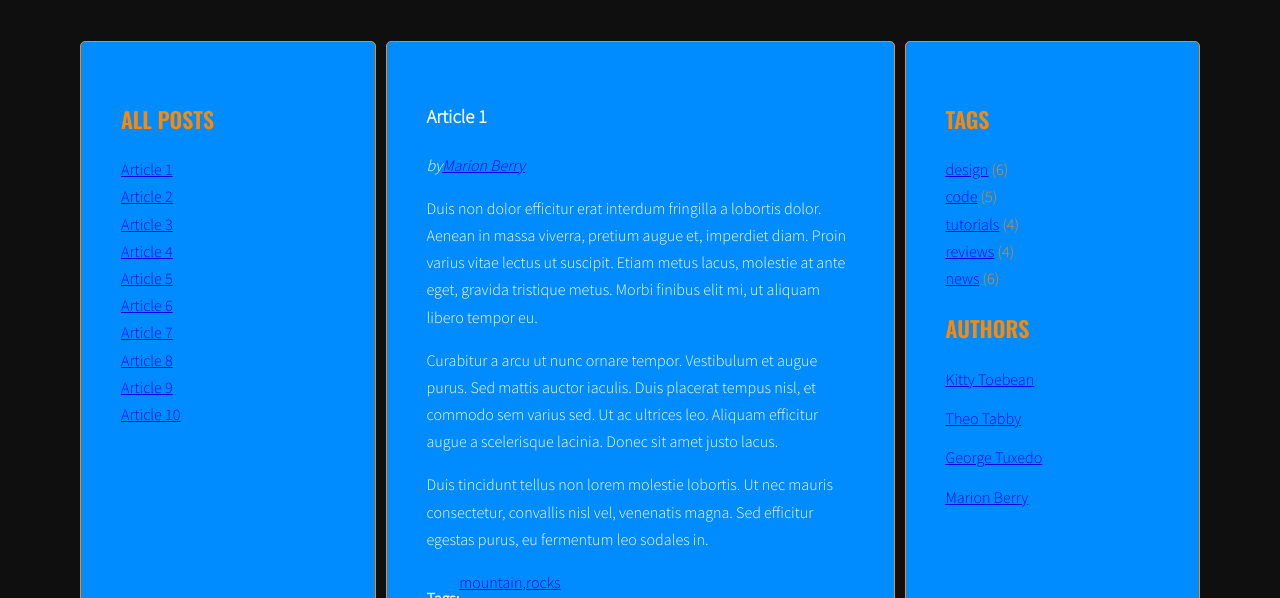
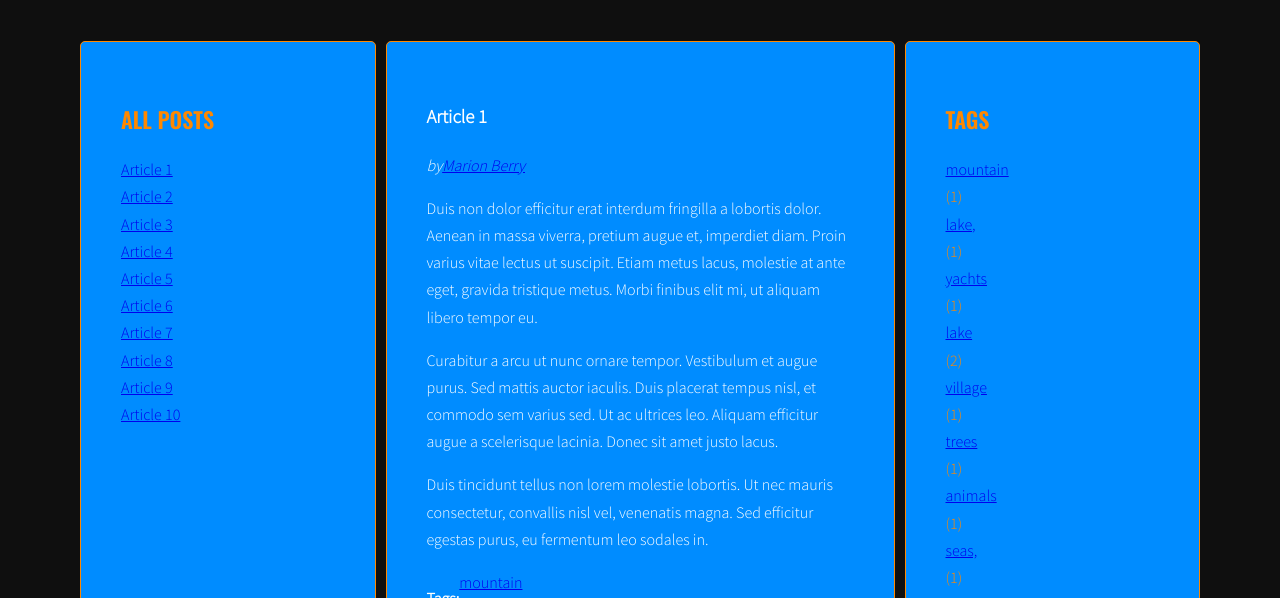
Before and after one commit to BlackLaufer/javascript-blog, a website: page index.html in a window 1280 px wide. Shown: the part 202-800 px from the top of the page. Drawn offline with nearby package versions, Linux system fonts and the light colour scheme.

Commit message:
js/script.js calculateTagsParams

```diff
--- a/index.html
+++ b/index.html
@@ -17,7 +17,7 @@
                   </ul>
                 </aside>
                 <section class="posts">
-                  <article class="post active" id="article-1"  data-author="Marion Berry" data-tags="mountain, rocks">
+                  <article class="post active" id="article-1"  data-author="Marion Berry" data-tags="mountain">
                     <a href="#"></a>
                     <h3 class="post-title">Article 1</h3>
                     <p class="post-author"></p>
@@ -52,7 +52,7 @@
                       </ul>
                     </div>
                   </article>
-                  <article class="post active" id="article-3" data-author="George Tuxedo" data-tags="open space, fields">
+                  <article class="post active" id="article-3" data-author="George Tuxedo" data-tags="lake">
                     <h3 class="post-title">Article 3</h3>
                     <p class="post-author"></p>
                     <div class="post-content">
@@ -68,7 +68,7 @@
                       </ul>
                     </div>
                   </article>
-                  <article class="post active" id="article-4" data-author="Kitty Toebean" data-tags="village, old hauses">
+                  <article class="post active" id="article-4" data-author="Kitty Toebean" data-tags="village">
                     <h3 class="post-title">Article 4</h3>
                     <p class="post-author"></p>
                     <div class="post-content">
@@ -85,7 +85,7 @@
                       </ul>
                     </div>
                   </article>
-                  <article class="post active" id="article-5" data-author="Marion Berry" data-tags="trees, bushes">
+                  <article class="post active" id="article-5" data-author="Marion Berry" data-tags="trees">
                     <h3 class="post-title">Article 5</h3>
                     <p class="post-author"></p>
                     <div class="post-content">
@@ -119,7 +119,7 @@
                       </ul>
                     </div>
                   </article>
-                  <article class="post active" id="article-7" data-author="Kitty Toebean" data-tags="bicycle trips">
+                  <article class="post active" id="article-7" data-author="Kitty Toebean" data-tags="lake">
                     <h3 class="post-title">Article 7</h3>
                     <p class="post-author"></p>
                     <div class="post-content">
@@ -153,7 +153,7 @@
                       </ul>
                     </div>
                   </article>
-                  <article class="post active" id="article-9" data-author="Marion Berry" data-tags="word seen from a drone">
+                  <article class="post active" id="article-9" data-author="Marion Berry" data-tags="oceans, space, nature">
                     <h3 class="post-title">Article 9</h3>
                     <p class="post-author"></p>
                     <div class="post-content">
@@ -190,13 +190,8 @@
                 </section>
                 <aside class="sidebar">
                   <h2 class="section-title">Tags</h2>
-                  <ul class="list tags">
-                    <li><a href="#">design</a> <span>(6)</span></li>
-                    <li><a href="#">code</a> <span>(5)</span></li>
-                    <li><a href="#">tutorials</a> <span>(4)</span></li>
-                    <li><a href="#">reviews</a> <span>(4)</span></li>
-                    <li><a href="#">news</a> <span>(6)</span></li>
-                  </ul>
+                  <ul class="list tags"><ul>
+
                   <h2 class="section-title">Authors</h2>
                   <ul class="list authors">
                     <li>
@@ -225,5 +220,6 @@
             </div>
           </div>
       <script type="text/javascript" src="js/script.js"></script>
+      <script src="js/functions.js"></script>
     </body>
   </html>
--- /dev/null
+++ b/js/function.js
@@ -0,0 +1,3 @@
+function clearMessages() {
+  document.getElementById('messages').innerHTML = '';
+}
--- a/js/script.js
+++ b/js/script.js
@@ -11,7 +11,7 @@ const titleClickHandler = function(event) {
   clickedElement.classList.add('active');
 
   /* [DONE] remove class 'active' from all articles */
-    const activeArticles = document.querySelectorAll('.post.active');
+  const activeArticles = document.querySelectorAll('.posts article.active');
   for (let activeArticle of activeArticles) {
       activeArticle.classList.remove('active');
   }
@@ -32,16 +32,17 @@ optTitleListSelector = '.titles',
 optArticleTagsSelector = '.post-tags .list',
 optArticleTagsLinksSelector = '.post-tags .list li',
 optArticleAuthorSelector= '.post-author',
-optArticleAuthorLinkSelector =  '.post-author a',
-optTagsListSelector= '.tags.list',
-optCloudClassCount= '5',
-optCloudClassPrefix= 'tag-size-';
+optArticleAuthorLinkSelector =  '.post-author a';
+optTagsListSelector = '.tags.list';
 
 function generateTitleLinks(customSelector = '') {
 
   const emptyList = document.querySelector(optTitleListSelector);
 
-    emptyList.innerHTML= "";
+  function clearContent(content) {
+      content.innerHTML = '';
+  }
+  clearContent(emptyList);
   /* remove contents of titleList */
     /* for each article */
   let html = '';
@@ -66,33 +67,31 @@ function generateTitleLinks(customSelector = '') {
 
 generateTitleLinks();
 
-function clearMessages(){
-	document.getElementById('messages').innerHTML = '';
-}
+function calculateTagsParams(tags) {
 
-function calculateTagsParams(tags) {
+  const params = {max: '0', min: '999999'}
+  console.log(params)
+
     for(let tag in tags) {
-        console.log(tag + 'is used' + tags[tag] + 'times');
       if(tags[tag] > params.max) {
         params.max = tags[tag];
         }
-        if(tags[tag] < params.min) {
+
+          else if(tags[tag] < params.min) {
           params.min = tags[tag];
           }
     }
     return params;
 }
 
-function calculateTagClass(count, parms) {
-
-}
-
 function generateTags() {
+/* [NEW] create a new variable allTags with an empty object */
+  let allTags = {};
 /* OK find all articles */
     const articles = document.querySelectorAll(optArticleSelector);
 /*OK START LOOP: for every article: */
     for (let article of articles) {
-      /* find tags wrapper wrapperList?*/
+
         const wrappersList = article.querySelector(optArticleTagsSelector);
 /* OK make html variable with empty string */
         let html = '';
@@ -104,21 +103,49 @@ function generateTags() {
 /* START LOOP: for each tag */
         for (let tag of articleTagsArray) {
 //    console.log(articleTagsArray);
-//   /* generate HTML of the link */
+/* generate HTML of the link */
             const linkHTML = '<li><a href="#tag-'+ tag +'">'+ tag +'</a></li>';
 //     console.log(linkHTML)
-//     /* add generated code to html variable */
+/* add generated code to html variable */
             html = html + linkHTML;
 
-
-
+/* [NEW] check if this link is NOT already in allTags */
+            if(!allTags.hasOwnProperty(tag)) {
+            /* [NEW] add generated code to allTags array */
+                allTags[tag] = 1;
+            }   else {
+                allTags[tag]++;
+            }
 //      /* END LOOP: for each tag */
         }
 //  /* insert HTML of all the links into the tags wrapper ! */
 
-        wrappersList.insertAdjacentHTML('beforeend', html)
+        wrappersList.insertAdjacentHTML('afterbegin', html)
     }
   /* END LOOP: for every article: */
+
+/* [NEW] find list of tags in right column */
+    const tagList = document.querySelector('.tags');
+/* [NEW] add html from allTags to tagList */
+    //tagList.innerHTML = allTags.join(' ');
+
+
+    const tagsParams = calculateTagsParams(allTags);
+    console.log('tagsParams:', tagsParams);
+     /* [NEW] create variable for all links HTML code */
+    let allTagsHTML = '';
+
+  /* [NEW] START LOOP; for each tag in allTags: */
+    for(let tag in allTags) {
+      /* [NEW] generate code of a link and add it to allTagsHTML */
+      allTagsHTML += '<li><a href="#tag-'+ tag +'">'+ tag +'</a></li>' + ' (' + allTags[tag] + ') ' ;
+    }
+  /*[NEW] END LOOP: for each tag in allTags: */
+
+
+  /* [NEW] add html from allTagsHTML to tagList */
+  tagList.innerHTML = allTagsHTML;
+
 }
 
 generateTags();
@@ -163,9 +190,6 @@ function addClickListenersToTags() {
 /* END LOOP: for each link */
   }
 }
-
-addClickListenersToTags();
-
 
 function generateAutors() {
   const activeArticles = document.querySelectorAll('.post.active');
```
Lines whose indentation alone changed are shown as unchanged.
